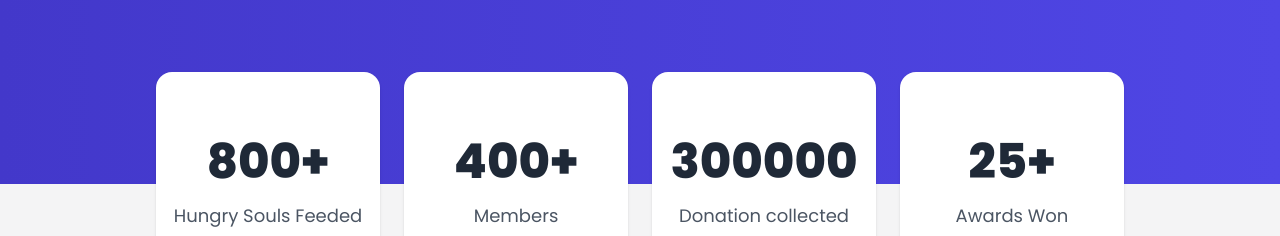
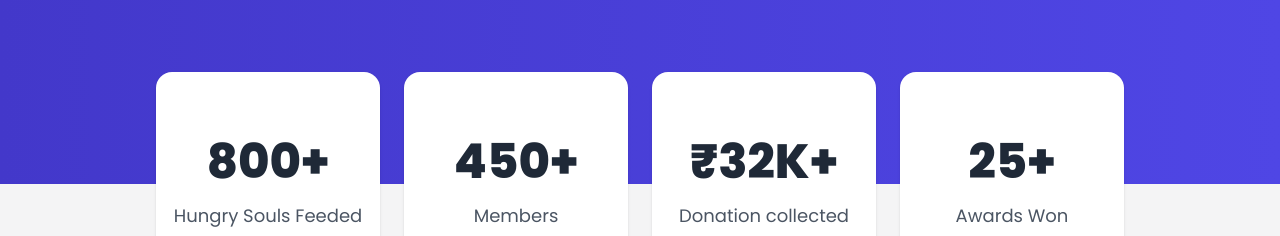
Before and after one commit to VishwaGauravIn/hunger-no-more, a Next.js app: page / in a window 1280 px wide. Shown: the part 820-1056 px from the top of the page. Built offline with nearby package versions, Linux system fonts and the light colour scheme.

Commit message:
updated stats

```diff
--- a/components/home/Stats.js
+++ b/components/home/Stats.js
@@ -14,7 +14,8 @@ export default function Stats() {
               </div>
               <div className="mt-6 mx-2 md:mx-0 text-center">
                 <p className="lg:text-lg md:text-base leading-6 text-sm  text-white">
-                  because you deserve to know when, where, and how your contributions bring a difference in someone&apos;s life.
+                  because you deserve to know when, where, and how your
+                  contributions bring a difference in someone&apos;s life.
                 </p>
               </div>
             </div>
@@ -32,7 +33,7 @@ export default function Stats() {
             </div>
             <div className="flex justify-center flex-col items-center w-36 h-36 md:w-44 md:h-48 lg:w-56 lg:h-56 bg-white shadow rounded-2xl">
               <h2 className="lg:text-5xl md:text-4xl text-2xl font-extrabold leading-10 text-center text-gray-800">
-                400+
+                450+
               </h2>
               <p className="mt-4 text-sm md:text-base lg:text-lg leading-none text-center text-gray-600">
                 Members
@@ -40,7 +41,7 @@ export default function Stats() {
             </div>
             <div className="flex justify-center flex-col items-center w-36 h-36 md:w-44 md:h-48 lg:w-56 lg:h-56 bg-white shadow rounded-2xl">
               <h2 className="lg:text-5xl md:text-4xl text-2xl font-extrabold leading-10 text-center text-gray-800">
-                300000
+                ₹32K+
               </h2>
               <p className="mt-4 text-sm md:text-base lg:text-lg leading-none text-center text-gray-600">
                 Donation collected
```
